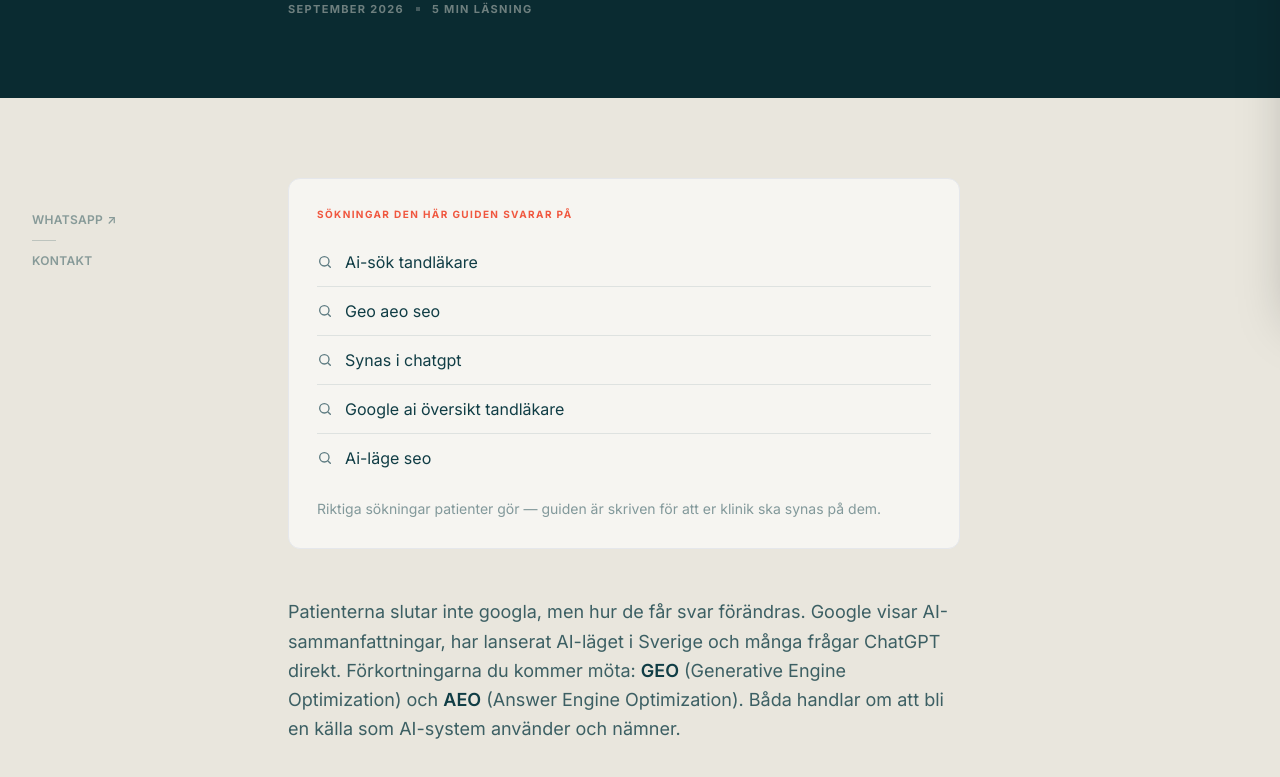
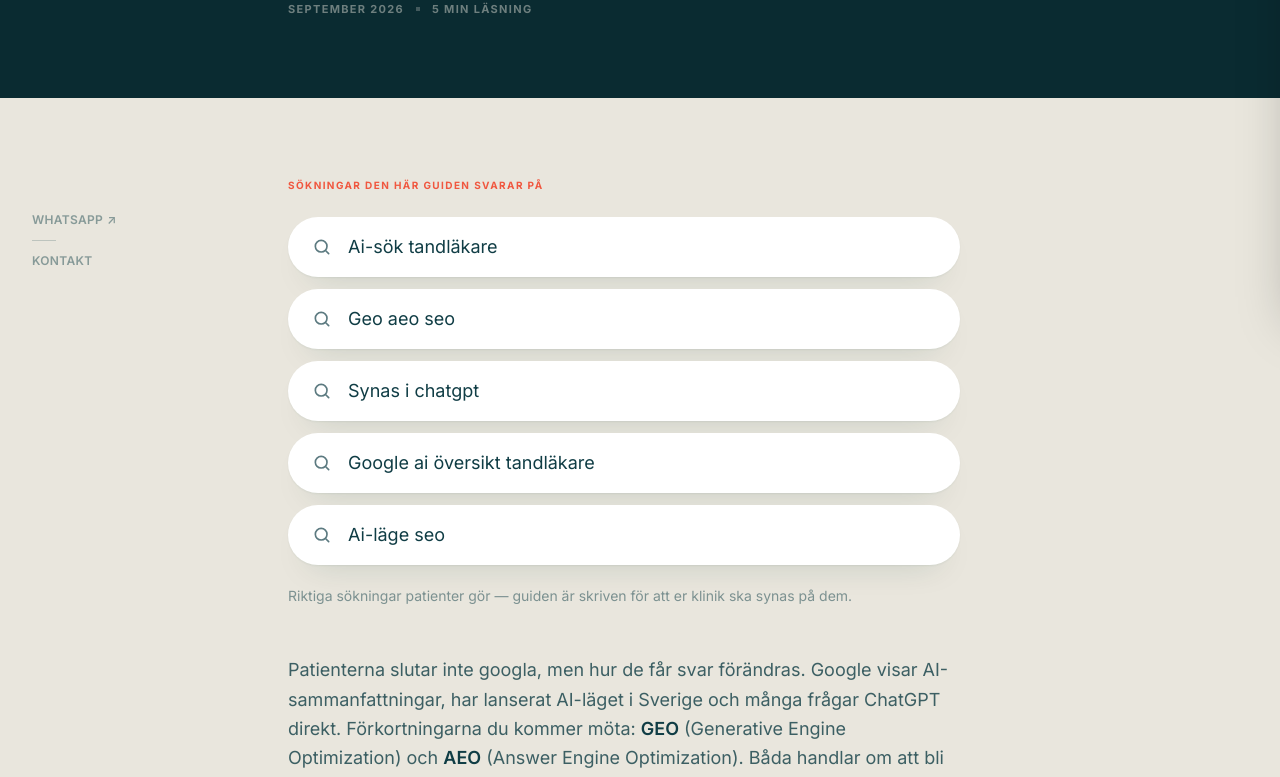
Before and after one commit to allstylecaro-byte/txagency, a React (Vite) app: page /artiklar/ai-sok-tandklinik in a window 1280 px wide. Shown: the part 491-1268 px from the top of the page. Built offline with nearby package versions, Linux system fonts and the light colour scheme.

Commit message:
Article search block: large white search pills matching the homepage style
Co-Authored-By: Claude Opus 4.8 <noreply@anthropic.com>
Claude-Session: https://claude.ai/code/session_01QFZPMwAbU1pbUCAteXiipr

```diff
--- a/src/components/ArticleExtras.tsx
+++ b/src/components/ArticleExtras.tsx
@@ -72,19 +72,22 @@ export function SearchQueries({ article }: { article: Article }) {
   ).slice(0, 5);
   if (queries.length === 0) return null;
   return (
-    <div className="rounded-xl border border-ink/12 bg-white/60 p-6 sm:p-7">
+    <div>
       <div className="text-[10px] font-bold uppercase tracking-[0.14em] text-brand">
         Sökningar den här guiden svarar på
       </div>
-      <ul className="mt-4 divide-y divide-ink/10">
+      <div className="mt-6 space-y-3">
         {queries.map((q) => (
-          <li key={q} className="flex items-center gap-3 py-3">
-            <Magnifier className="h-4 w-4 shrink-0 text-sage" />
-            <span className="text-base text-ink">{cap(q)}</span>
-          </li>
+          <div
+            key={q}
+            className="flex items-center gap-4 rounded-full bg-white px-6 py-4 shadow-[0_1px_2px_rgba(15,61,52,0.06),0_16px_34px_-22px_rgba(15,61,52,0.28)]"
+          >
+            <Magnifier className="h-5 w-5 shrink-0 text-sage" />
+            <span className="text-base text-ink sm:text-lg">{cap(q)}</span>
+          </div>
         ))}
-      </ul>
-      <p className="mt-4 text-sm leading-relaxed text-ink/50">
+      </div>
+      <p className="mt-5 text-sm leading-relaxed text-ink/50">
         Riktiga sökningar patienter gör — guiden är skriven för att er klinik
         ska synas på dem.
       </p>
```
